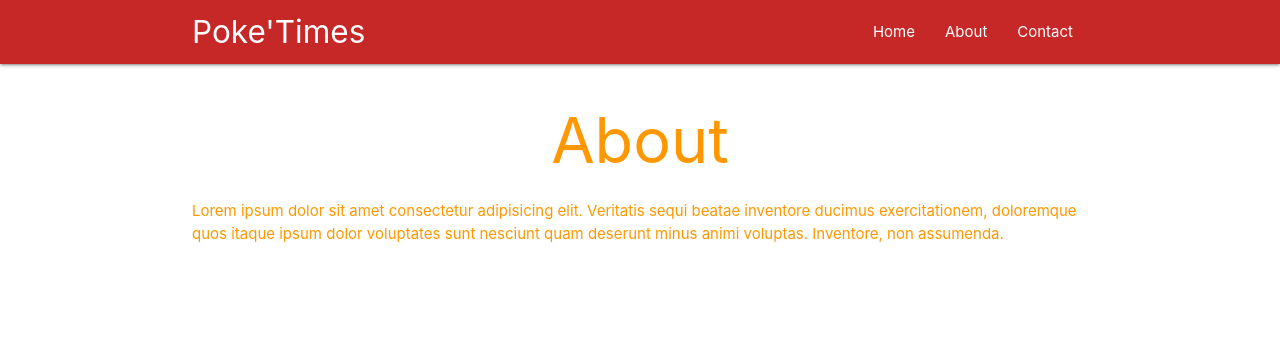
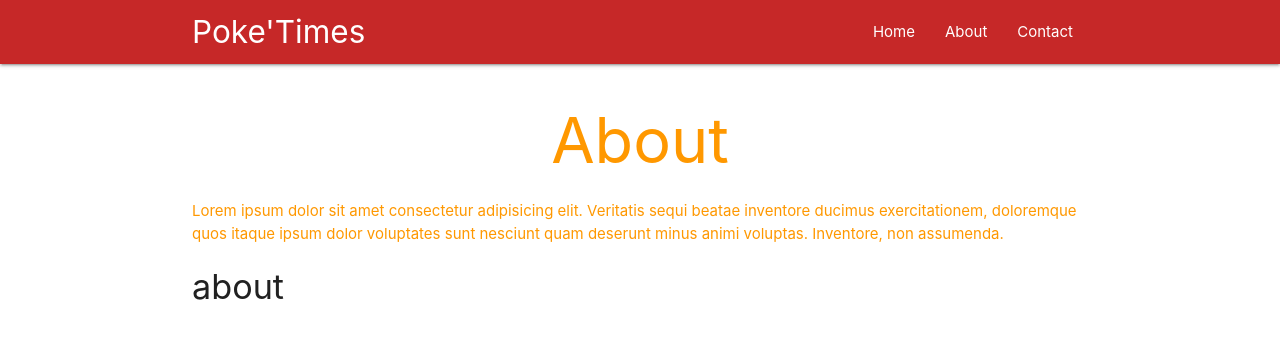
Before and after one commit to notsarthak/Poketimes-react, a React (Create React App) app: page /about in a window 1280 px wide. Shown: the top 338 px of the page. Built offline with nearby package versions, Linux system fonts and the light colour scheme.

Commit message:
Route parameter and grabbing it in a component

```diff
--- a/src/App.js
+++ b/src/App.js
@@ -4,6 +4,7 @@
 import Home from './components/Home';
 import About from './components/About';
 import Contact from './components/Contact';
+import Post from './components/Post';
 
 class App extends Component{
   render()
@@ -15,6 +16,7 @@
           <Route exact path='/' component={Home}></Route>
           <Route path='/about' component={About}></Route>
           <Route path='/contact' component={Contact}></Route>
+          <Route path='/:post_id' component={Post}></Route>
         </div>
       </BrowserRouter>
     );
--- /dev/null
+++ b/src/components/Post.js
@@ -0,0 +1,24 @@
+import React, {Component} from 'react';
+
+class Post extends Component{
+    state={
+        id:null
+    }
+    componentDidMount(){
+        let id=this.props.match.params.post_id;
+        this.setState({
+            id
+        })
+    }
+    render()
+    {
+        console.log(this.props)
+        return(
+            <div className="container">
+                <h4>{this.state.id}</h4>
+            </div>
+        )
+    }
+}
+
+export default Post;
```
